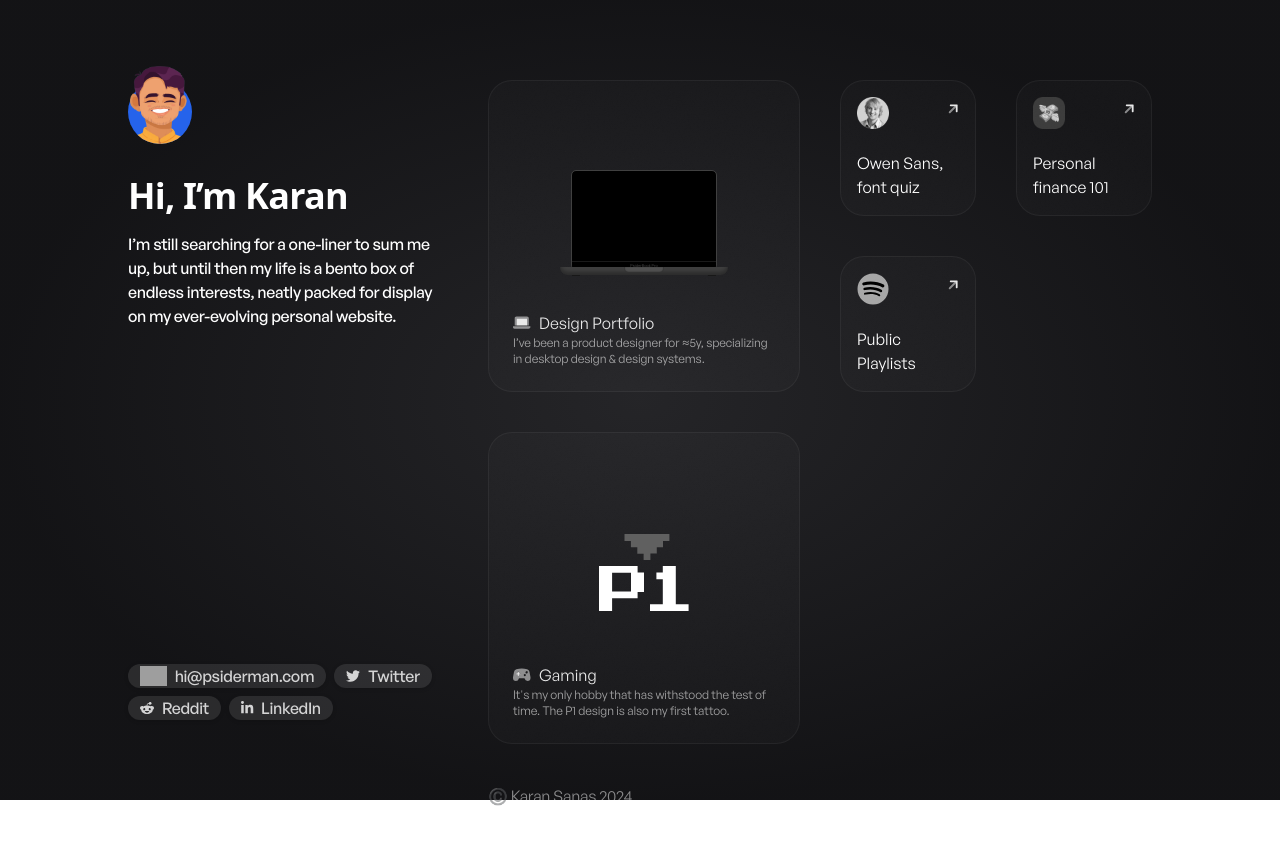
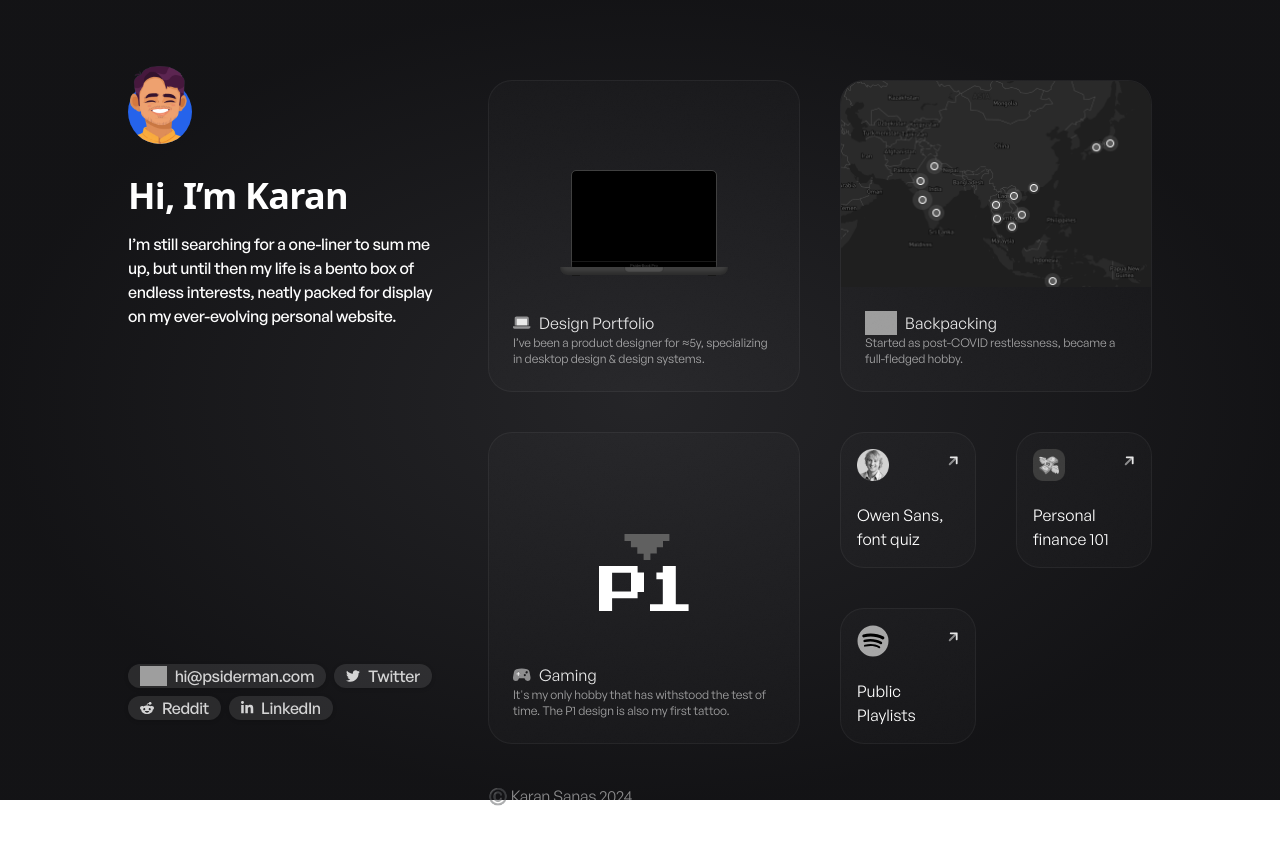
Before and after one commit to psiderman/website, a Vue app: page / in a window 1280 px wide. Shown: the top 844 px of the page. Built offline with nearby package versions, Linux system fonts and the light colour scheme; grey boxes are pictures that could not be loaded; what vue3-lazyload would draw is missing.

Commit message:
Update Home.vue

```diff
--- a/src/views/Home.vue
+++ b/src/views/Home.vue
@@ -2,7 +2,7 @@
 import Leftbar from "@/components/home/Leftbar.vue";
 // import NowCard from "@/components/home/NowCard.vue";
 import LinkCard from "@/components/home/LinkCard.vue";
-// import TravelCard from "@/components/home/TravelCard.vue";
+import TravelCard from "@/components/home/TravelCard.vue";
 import GamingCard from "@/components/home/GamingCard.vue";
 import PortfolioCard from "@/components/home/PortfolioCard.vue";
 
@@ -90,9 +90,12 @@ onMounted(() => {
       <!-- <RouterLink class="rounded-3xl" to="/now">
         <NowCard />
       </RouterLink> -->
-      <!-- <RouterLink class="rounded-3xl" to="/backpacking">
+      <RouterLink class="rounded-3xl" to="/backpacking">
         <TravelCard />
-      </RouterLink> -->
+      </RouterLink>
+      <RouterLink to="/gaming" class="rounded-3xl">
+        <GamingCard />
+      </RouterLink>
       <div class="grid grid-cols-2 grid-rows-2 gap-4 md:gap-10">
         <LinkCard
           title="Owen Sans, font quiz"
@@ -115,10 +118,6 @@ onMounted(() => {
           link="https://open.spotify.com/user/psiderman/playlists"
         />
       </div>
-      <RouterLink to="/gaming" class="rounded-3xl">
-        <GamingCard />
-      </RouterLink>
-      <div></div>
       <div
         class="col-span-1 flex w-full select-none flex-col text-center text-base text-white/50 md:col-span-2 lg:col-span-1 lg:text-left"
       >
```
